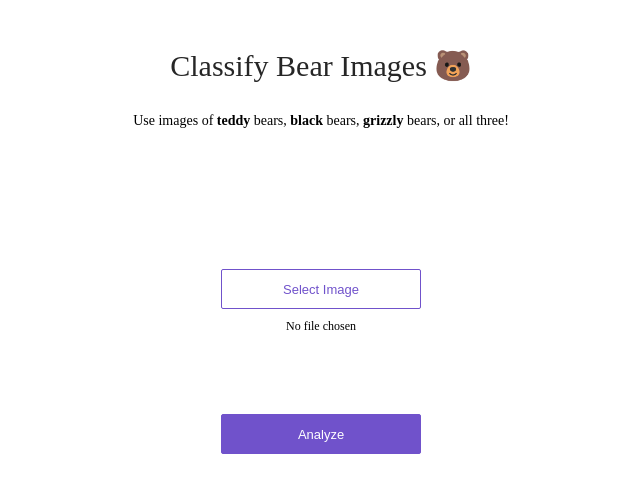
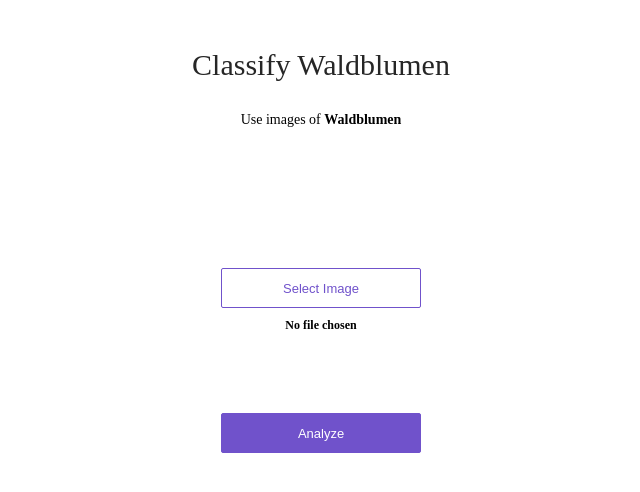
Before and after one commit to reto55/waldblumen, a plain HTML site: page app/view/index.html in a window 1280 px wide. Shown: the whole page, without its empty margins (319-959 px from the left). Drawn offline with Linux system fonts and the light colour scheme.

Commit message:
minor change

```diff
--- a/app/view/index.html
+++ b/app/view/index.html
@@ -7,10 +7,9 @@
 <body>
 <div>
   <div class='center'>
-    <div class='title'>Classify Bear Images 🐻</div>
+    <div class='title'>Classify Waldblumen </div>
     <p>
-      Use images of <strong>teddy</strong> bears, <strong>black</strong> bears, <strong>grizzly</strong> bears, or
-      all three!
+      Use images of <strong>Waldblumen
     </p>
     <div class='content'>
       <div class='no-display'>
```
